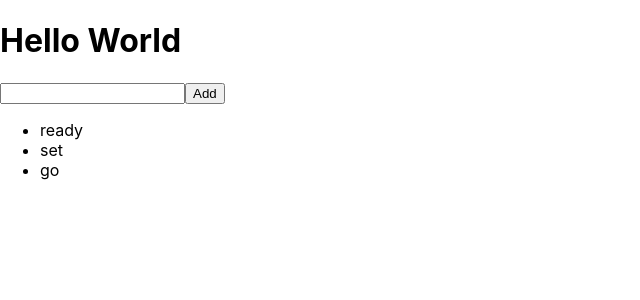
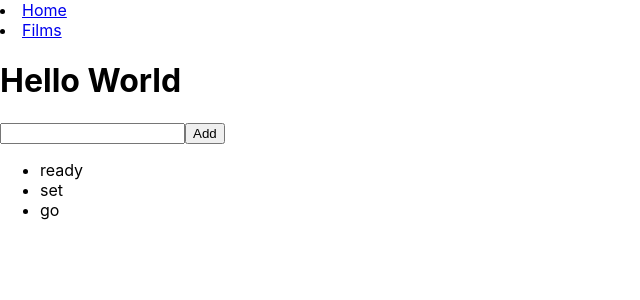
Before and after one commit to Saltysam101/react-intro, a React (Create React App) app: page / in a window 1280 px wide. Shown: the top 300 px of the page, without its empty margins (0-640 px from the left). Built offline with nearby package versions, Linux system fonts and the light colour scheme; no server answers.

Commit message:
installed react router. added folders to src folder. added filter functionality for directors of films

```diff
--- a/package.json
+++ b/package.json
@@ -8,6 +8,7 @@
     "@testing-library/user-event": "^13.5.0",
     "react": "^18.2.0",
     "react-dom": "^18.2.0",
+    "react-router-dom": "^6.9.0",
     "react-scripts": "5.0.1",
     "web-vitals": "^2.1.4"
   },
--- a/src/App.jsx
+++ b/src/App.jsx
@@ -1,37 +1,24 @@
-import React, { useState } from 'react'
-import FilmsList from './components/filmsList.jsx'
+import React from 'react'
+import { BrowserRouter as Router, Routes, Route, NavLink } from 'react-router-dom';
+import {HomePage, FilmsPage} from './pages/index.js';
 
 export default function App(props) {
 
-  const [list, setList] = useState(["ready", "set", "go"]);
-  const [text, setText] = useState("")
-
- function  onSubmit(submitEvent){
-    submitEvent.preventDefault();
-    let newList = [...list, text]
-    setList({list: newList, text: ""})
-  }
     return (
-      <div>
-        <h1>Hello World</h1>
-        <form onSubmit={onSubmit}>
-          <input
-          value={text}
-          name="text"
-          type="text"
-          id='text'
-          onChange={(e) => {
-            setText({text : e.target.value})
-          }} />
-          <button type="submit">Add</button>
-        </form>
-        <ul>
-          {list.map((item, idx) => {
-            return <li key={item + idx}>{item}</li>
-          })}
-        </ul>
-        <FilmsList/>
-      </div>
+      <Router>
+        <nav>
+          <li>
+            <NavLink to="/">Home</NavLink>
+          </li>
+          <li>
+            <NavLink to="/films">Films</NavLink>
+          </li>
+        </nav>
+        <Routes>
+          <Route Component={HomePage} path="/" exact/>
+          <Route Component={FilmsPage} path="films"/>
+        </Routes>
+      </Router>
     )
 
 }
--- /dev/null
+++ b/src/helpers/film.helpers.js
@@ -0,0 +1,8 @@
+export function filterFilmsByDirectors(list, director) {
+    if (director) return list.filter((film) => film.director == director)
+    else return list
+}
+
+export function getListOf(list, prop) {
+    return [...new Set(list.map((film) => film[prop] || ""))]
+}
--- /dev/null
+++ b/src/pages/films.page.jsx
@@ -0,0 +1,43 @@
+import React, {useState, useEffect} from 'react'
+import { filterFilmsByDirectors } from '../helpers/film.helpers'
+import { getListOf } from '../helpers/film.helpers'
+
+export default function FilmsPage(props) {
+
+  const [list, setList] = useState([])
+  const [searchDirector, setSearchDirector] = useState("")
+
+    function getFilms(){
+        fetch("https://studioghibliapi-d6fc8.web.app/films")
+        .then((res) => res.json())
+        .then((films) => {
+            return setList(films)})
+        .catch((e) => console.error(e))
+    }
+
+    useEffect(() => {
+      getFilms();
+    }, [])
+
+    let filmsByDirector = filterFilmsByDirectors(list, searchDirector)
+    let directors = getListOf(list, "director");
+
+    return (
+        <div>
+            <h1>Studio Ghibli Films</h1>
+            <form action="">
+                <div className="form-group">
+                    <label htmlFor="searchDirector">Filter by Director</label>
+                    <select value={searchDirector} onChange={(e)=> setSearchDirector(e.target.value)} name="searchDirector" id="searchDirector">
+                        <option value="">All</option>
+                        {directors.map((director, idx) => {
+                           return <option value={director} key={director + idx}>{director}</option>
+                        })}
+                    </select>
+                </div>
+            </form>
+            <ul>{filmsByDirector.map((film) => <li key={film.id}>{film.title}</li>)}</ul>
+        </div>
+    )
+
+}
--- /dev/null
+++ b/src/pages/home.page.jsx
@@ -0,0 +1,35 @@
+import React, { useState } from 'react'
+
+export default function HomePage(props) {
+
+  const [list, setList] = useState(["ready", "set", "go"]);
+  const [text, setText] = useState("")
+
+ function  onSubmit(submitEvent){
+    submitEvent.preventDefault();
+    let newList = [...list, text]
+    setList({list: newList, text: ""})
+  }
+    return (
+      <div>
+        <h1>Hello World</h1>
+        <form onSubmit={onSubmit}>
+          <input
+          value={text}
+          name="text"
+          type="text"
+          id='text'
+          onChange={(e) => {
+            setText({text : e.target.value})
+          }} />
+          <button type="submit">Add</button>
+        </form>
+        <ul>
+          {list.map((item, idx) => {
+            return <li key={item + idx}>{item}</li>
+          })}
+        </ul>
+      </div>
+    )
+
+}
--- /dev/null
+++ b/src/pages/index.js
@@ -0,0 +1,4 @@
+import HomePage from "./home.page";
+import FilmsPage from "./films.page";
+
+export { HomePage, FilmsPage }
```
Also changed, not shown: 1 other file (tests, documents, lock files or other folders).
